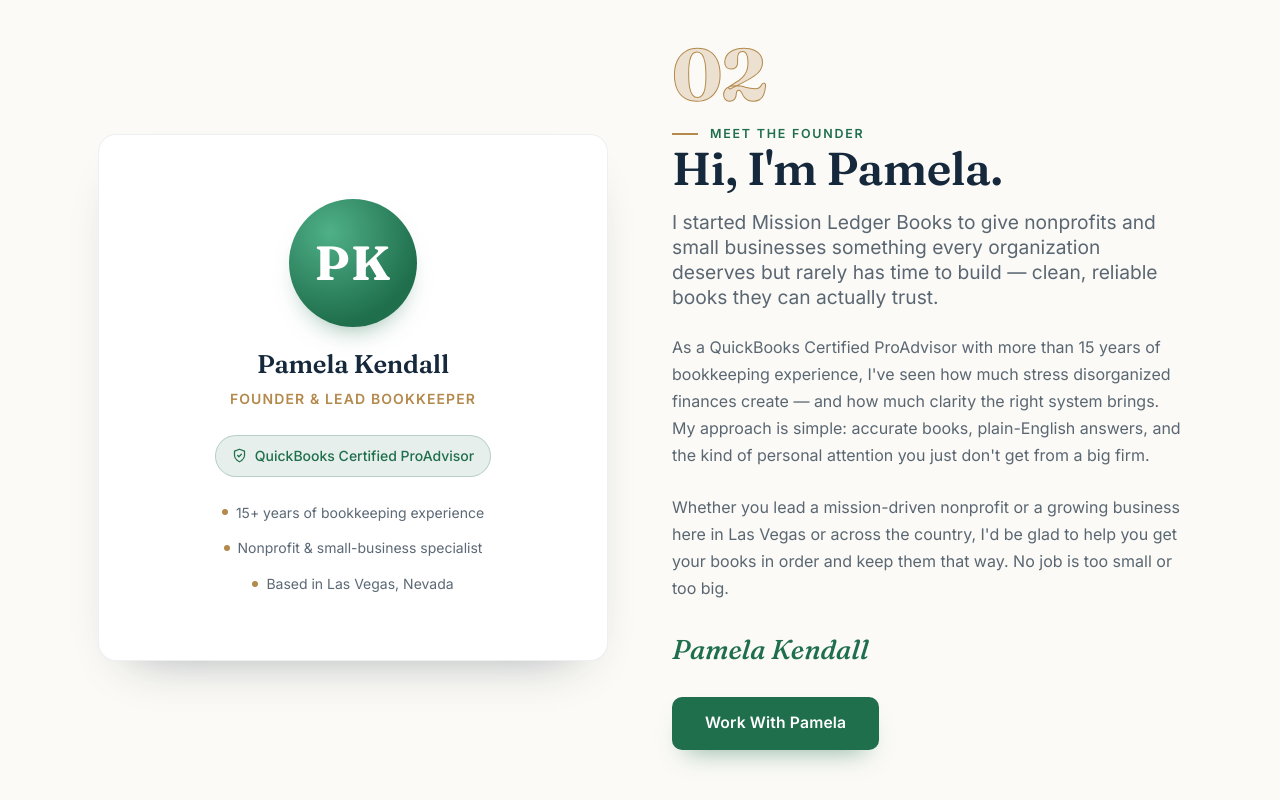
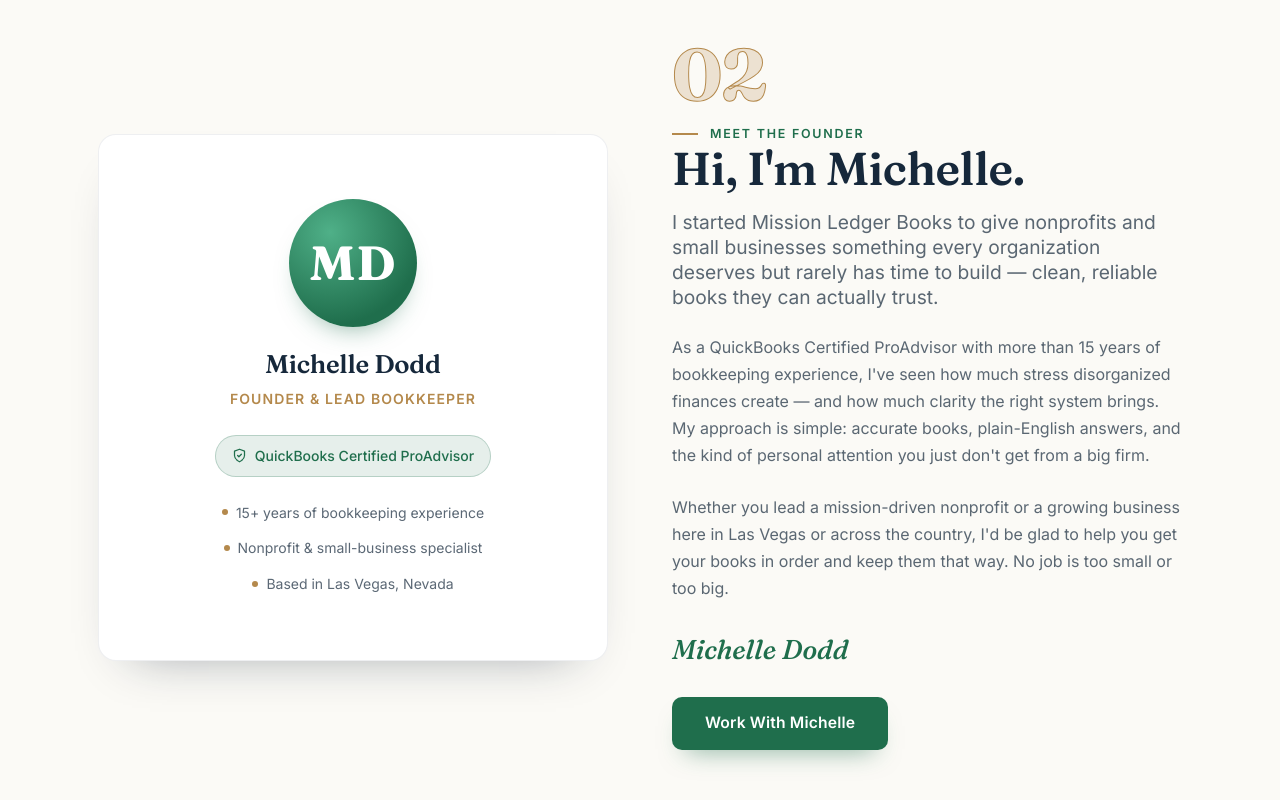
Before and after one commit to cgtcmeza/missionledgerbooks, a plain HTML site: page about.html in a window 1280 px wide. Shown: the part 1319-2119 px from the top of the page. Drawn offline with Linux system fonts and the light colour scheme.

Commit message:
Rename founder Pamela Kendall -> Michelle Dodd site-wide
Founder name, monogram (PK->MD), signature, About bio, home-page review
mentions, and JSON-LD founder all updated. Same experience/credentials.
No Pamela Kendall references remain.

```diff
--- a/about.html
+++ b/about.html
@@ -137,7 +137,7 @@
 
     <!-- ================================================================
          MEET THE FOUNDER
-         NOTE: Pamela can personalize the bio below with more detail (her
+         NOTE: Michelle can personalize the bio below with more detail (her
          background, why she started, a favorite kind of client, etc.).
          ================================================================ -->
     <section class="section section--paper" id="founder">
@@ -145,8 +145,8 @@
         <div class="split">
           <div class="split__media reveal">
             <div class="founder-card">
-              <div class="founder-avatar" aria-hidden="true">PK</div>
-              <h3 class="founder-name">Pamela Kendall</h3>
+              <div class="founder-avatar" aria-hidden="true">MD</div>
+              <h3 class="founder-name">Michelle Dodd</h3>
               <p class="founder-role">Founder &amp; Lead Bookkeeper</p>
               <div class="pill-row" style="justify-content:center;">
                 <span class="pill">
@@ -165,7 +165,7 @@
           <div class="split__text reveal" data-delay="1">
             <span class="section-index" aria-hidden="true">02</span>
             <p class="eyebrow">Meet the Founder</p>
-            <h2 class="h2">Hi, I'm Pamela.</h2>
+            <h2 class="h2">Hi, I'm Michelle.</h2>
             <p class="lead mt-4">
               I started Mission Ledger Books to give nonprofits and small businesses something every
               organization deserves but rarely has time to build — clean, reliable books they can
@@ -182,9 +182,9 @@
               across the country, I'd be glad to help you get your books in order and keep them that
               way. No job is too small or too big.
             </p>
-            <p class="founder-signature">Pamela Kendall</p>
+            <p class="founder-signature">Michelle Dodd</p>
             <div class="hero__actions mt-5">
-              <a class="btn btn--primary" href="contact.html">Work With Pamela</a>
+              <a class="btn btn--primary" href="contact.html">Work With Michelle</a>
             </div>
           </div>
         </div>
```
Also changed, not shown: index.html (+3 -3 lines), 1 other file.
